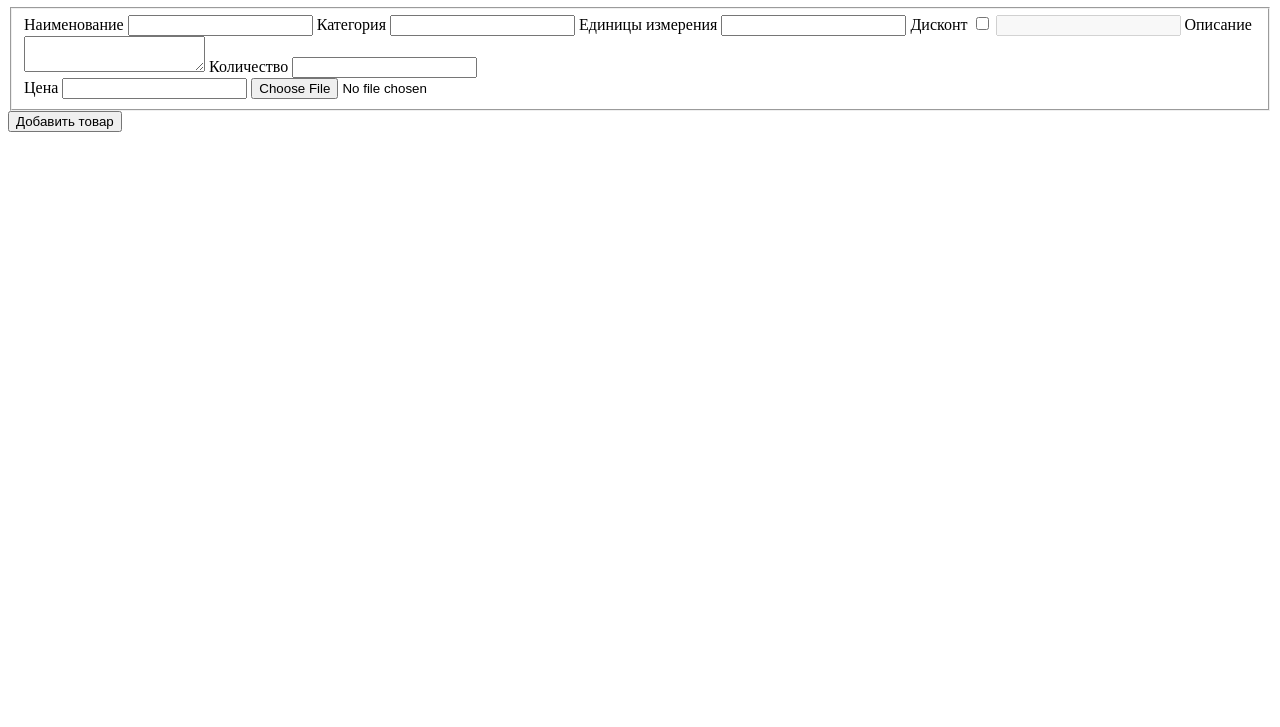
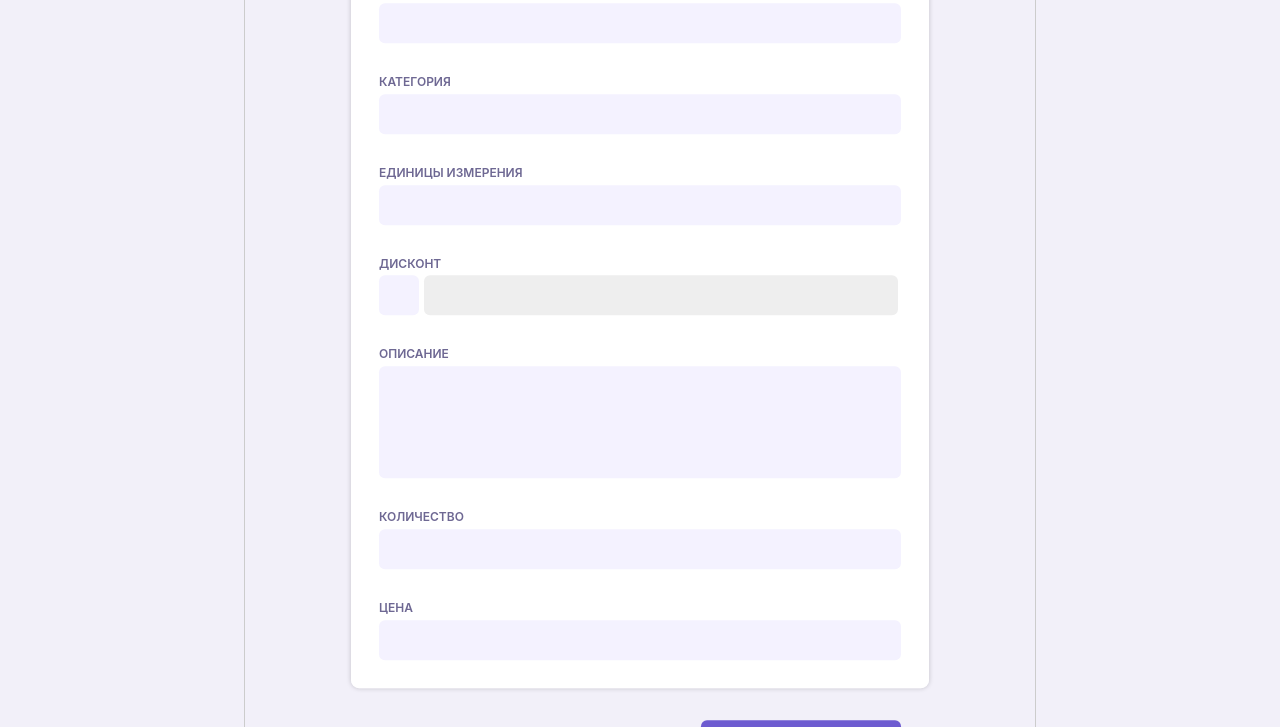
Before and after one commit to Gramoda/CRM-ShopOnline, a plain HTML site: page index.html in a window 1280 px wide. Shown: the part 73-800 px from the top of the page. Drawn offline with Linux system fonts and the light colour scheme.

Commit message:
added crm form

```diff
--- /dev/null
+++ b/css/add-product.css
@@ -0,0 +1,164 @@
+.add-dialog {
+  max-width: 792px;
+  width: 100%;
+  position: fixed;
+  transform: translate(-50%, -50%);
+  padding: 28px 106px;
+  top: 50%;
+  left: 50%;
+  border: 1px solid #ccc;
+  border-radius: 8px;
+
+}
+
+.add-dialog__title {
+  font-size: 24px;
+  font-weight: 700;
+  line-height: 29px;
+  letter-spacing: 1px;
+  text-align: left;
+  text-transform: uppercase;
+}
+
+.add-form {
+  max-width: 580px;
+  width: 100%;
+  min-height: 620px;
+  display: flex;
+  flex-direction: column;
+  row-gap: 32px;
+
+}
+
+.add-form__fieldset {
+  display: flex;
+  flex-direction: column;
+  width: 100%;
+  padding: 28px;
+  border-radius: 8px;
+  background-color: #fff;
+  box-shadow: 0 0 5px 0 rgba(0, 0, 0, 0.2);
+  row-gap: 32px;
+}
+
+.add-form__textarea {
+  resize: none;
+  min-height: 112px;
+  max-width: 100%;
+  background-color: #F4F2FF;
+  border: none;
+  border-radius: 6px;
+}
+
+.add-form__label {
+  display: flex;
+  flex-direction: column;
+  row-gap: 5px;
+  text-transform: uppercase;
+  font-weight: 600;
+}
+
+.add-form__label-discount {
+  gap: 0;
+  text-transform: uppercase;
+  font-weight: 600;
+}
+
+.add-form__input {
+  width: 100%;
+  border: none;
+  background-color: #F4F2FF;
+  padding: 0 10px;
+  min-height: 40px;
+  border-radius: 6px;
+  max-width: 524px;
+}
+
+.add-form__discount-wrapper {
+  display: flex;
+  flex-direction: column;
+  row-gap: 5px;
+}
+
+.add-form__checkbox-wrapper {
+  display: flex;
+  flex-direction: row;
+  align-items: flex-end;
+  column-gap: 5px;
+  position: relative;
+}
+
+.add-form__checkbox {
+  -webkit-appearance: none;
+  -moz-appearance: none;
+  appearance: none;
+  max-width: 40px;
+  min-height: 40px;
+}
+
+.add-form__checkbox:before {
+  content: '';
+  width: 40px;
+  height: 40px;
+  top: 0;
+  left: 0;
+  display: block;
+  background-color: #F4F2FF;
+  border-radius: 6px;
+}
+
+.add-form__checkbox:after {
+  content: '';
+  position: absolute;
+  top: 12px;
+  left: 10px;
+  width: 20px;
+  height: 10px;
+  border: 3px solid black;
+  border-top: none;
+  border-right: none;
+  opacity: 0;
+  transform: rotate(-45deg);
+}
+
+.add-form__checkbox:focus-visible {
+  outline: none
+}
+
+.add-form__checkbox:checked:after {
+  opacity: 1
+}
+
+.add-form__input-discount-disable {
+  width: 100%;
+  border: none;
+  background-color: #EEEEEE;
+  padding: 0 10px;
+  min-height: 40px;
+  border-radius: 6px;
+  max-width: 474px;
+}
+
+.add-form__button {
+  background-color: #6d5bd0;
+  border-radius: 6px;
+  padding: 10px;
+  width: 100%;
+  max-width: 200px;
+  min-height: 39px;
+  align-self: flex-end;
+  font-weight: 600;
+  font-size: 16px;
+  text-transform: uppercase;
+  color: #fff;
+  margin-right: 28px;
+}
+
+.add-dialog__close {
+  position: absolute;
+  top: 20px;
+  right: 30px;
+  background: none;
+  border: none;
+  cursor: pointer;
+}
--- /dev/null
+++ b/css/index.css
@@ -0,0 +1,3 @@
+@import "style.css";
+@import "normalize.css";
+@import "add-product.css"
--- /dev/null
+++ b/css/style.css
@@ -0,0 +1,57 @@
+:root {
+  position: relative;
+  overflow-x: hidden;
+  box-sizing: border-box;
+  -webkit-font-smoothing: antialiased;
+  -moz-osx-font-smoothing: grayscale;
+  text-rendering: optimizeLegibility;
+  -webkit-tap-highlight-color: rgba(0, 0, 0, 0);
+  -webkit-tap-highlight-color: transparent;
+}
+
+@font-face {
+  font-family: 'Inter';
+  src: local('Inter Bold'), local('Inter-Bold') url('../fonts/Inter-Bold.woff2');
+  font-display: swap;
+  font-weight: 700;
+}
+
+@font-face {
+  font-family: 'Inter';
+  src: local('Inter-Semi-Bold'), local('Inter Semi Bold') url('../fonts/Inter-SemiBoldItalic.woff2');
+  font-display: swap;
+  font-weight: 600;
+}
+
+body {
+  font-family: 'Inter', sans-serif;
+  font-size: 12px;
+  background-color: #f2f0f9;;
+  color: #6e6893;
+}
+
+html {
+  box-sizing: border-box;
+  position: relative;
+}
+
+* {
+  box-sizing: inherit;
+}
+
+button {
+  padding: 0;
+  cursor: pointer;
+  border: none;
+  background-color: transparent;
+}
+
+h1,
+h2,
+h3,
+fieldset,
+p {
+  margin: 0;
+  padding: 0;
+  border: none;
+}
--- a/index.html
+++ b/index.html
@@ -4,56 +4,68 @@
 <head>
   <meta charset="UTF-8">
   <meta name="viewport" content="width=device-width, initial-scale=1.0">
+  <link rel="stylesheet" href="/css/index.css">
+
+  <link rel="preload" href="./fonts/Inter-Bold.woff2" as="font" type="font/woff2" crossorigin>
+  <link rel="preload" href="./fonts/Inter-SemiBoldItalic.woff2" as="font" type="font/woff2" crossorigin>
   <title>CRM-ShopOnline</title>
 </head>
 
-<body>
-  <h1>Добавить товар</h1>
-  <form action="https://jsonplaceholder.typicode.com/posts" method="post">
-    <fieldset>
-      <label for="name">
+<body class="page">
+  <section class="add-dialog">
+
+    <button class="add-dialog__close" id="closeModal">
+     <img src="img/cross.svg" alt="">
+    </button>
+
+    <h1 class="add-dialog__title">Добавить товар</h1>
+    <form class="add-form" action="https://jsonplaceholder.typicode.com/posts" method="post">
+      <fieldset class="add-form__fieldset">
+        <label class="add-form__label" for="name">
           Наименование
-        <input type="text" name="name" required minlength="3" id="name">
+          <input class="add-form__input" type="text" name="name" required minlength="3" id="name">
         </label>
 
-      <label for="category">
+        <label class="add-form__label" for="category">
           Категория
-        <input type="text" name="category" required id="category">
+          <input class="add-form__input" type="text" name="category" required id="category">
         </label>
 
-      <label for="units">
+        <label class="add-form__label" for="units">
           Единицы измерения
-        <input type="text" name="units" required id="units">
+          <input class="add-form__input" type="text" name="units" required id="units">
         </label>
 
-      <label for="discount">
+        <div class="add-form__discount-wrapper">
+          <label class="add-form__label-discount" for="discount">
             Дисконт
-        <input type="checkbox" id="discount">
+          </label>
+          <div class="add-form__checkbox-wrapper">
+            <input class="add-form__checkbox" type="checkbox" id="discount">
+            <input class="add-form__input-discount-disable" type="text" disabled>
+          </div>
+        </div>
+        <label class="add-form__label" for="description">
+          Описание
+          <textarea class="add-form__textarea" name="description" required id="description"></textarea>
         </label>
 
-      <input type="text" disabled>
-
-      <label for="description">
-        Описание
-        <textarea name="description" required id="description"></textarea>
+        <label class="add-form__label" for="count">
+          Количество
+          <input class="add-form__input" name="count" type="number" min="1" required id="count">
         </label>
 
-      <label for="count">
-        Количество
-        <input name="count" type="number" min="1" required id="count">
+        <label class="add-form__label" for="price">
+          Цена
+          <input class="add-form__input" name="price" type="number" min="1" required id="price">
         </label>
 
-      <br>
-      <label for="price">
-        Цена
-        <input name="price" type="number" min="1" required id="price">
-      </label>
-
-      <input type="file" name="file" accept="image/*">
+        <!-- <input class="add-form__file" type="file" name="file" accept="image/*"> -->
       </fieldset>
 
-    <button type="submit">Добавить товар</button>
+      <button class="add-form__button" type="submit">Добавить товар</button>
     </form>
+  </section>
 </body>
 
 </html>
```
Also changed, not shown: css/normalize.css (added), fonts/Inter-Bold.woff2 (added), fonts/Inter-SemiBoldItalic.woff2 (added), img/cross.svg (added). Lines whose indentation alone changed are shown as unchanged.
